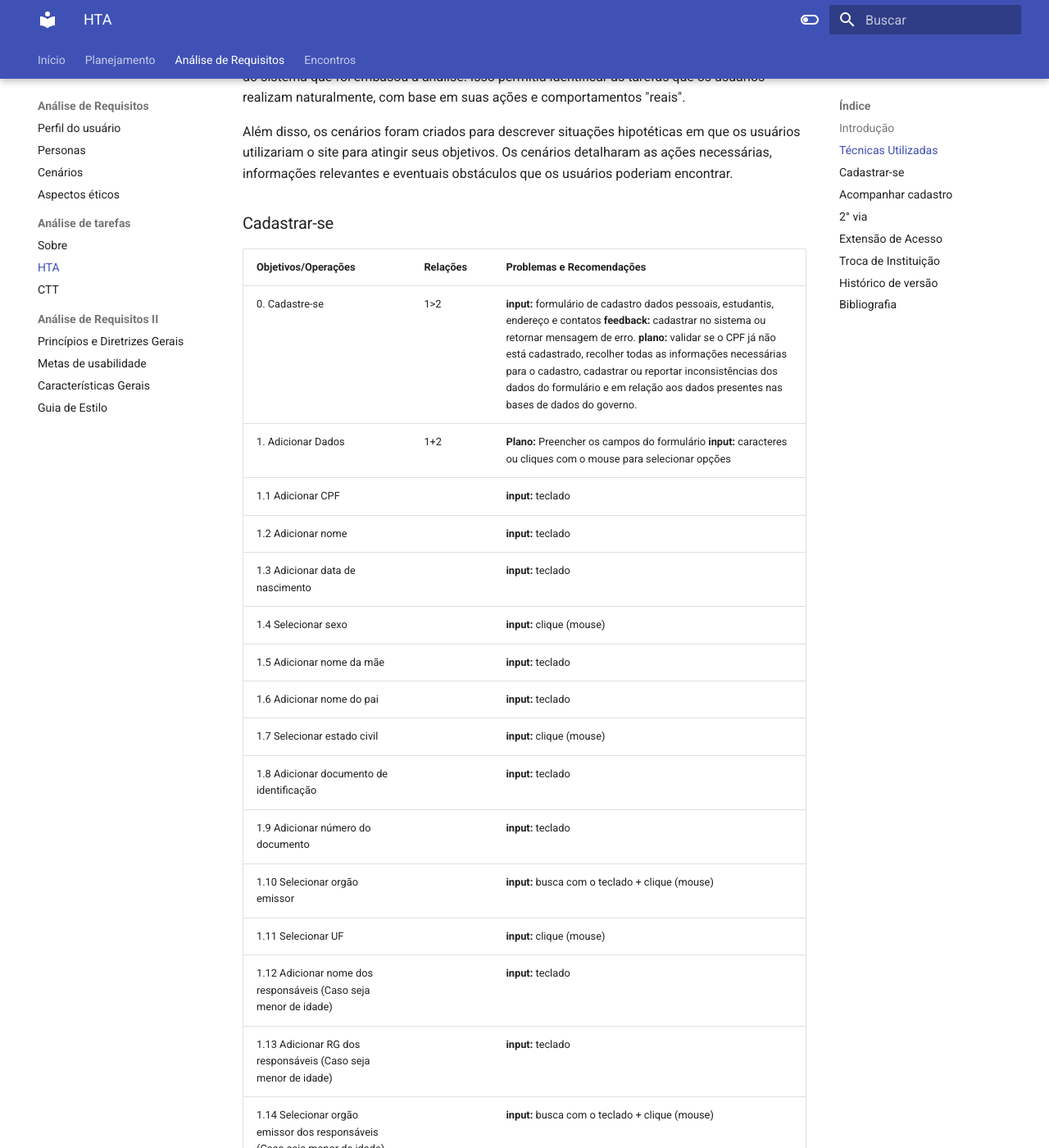
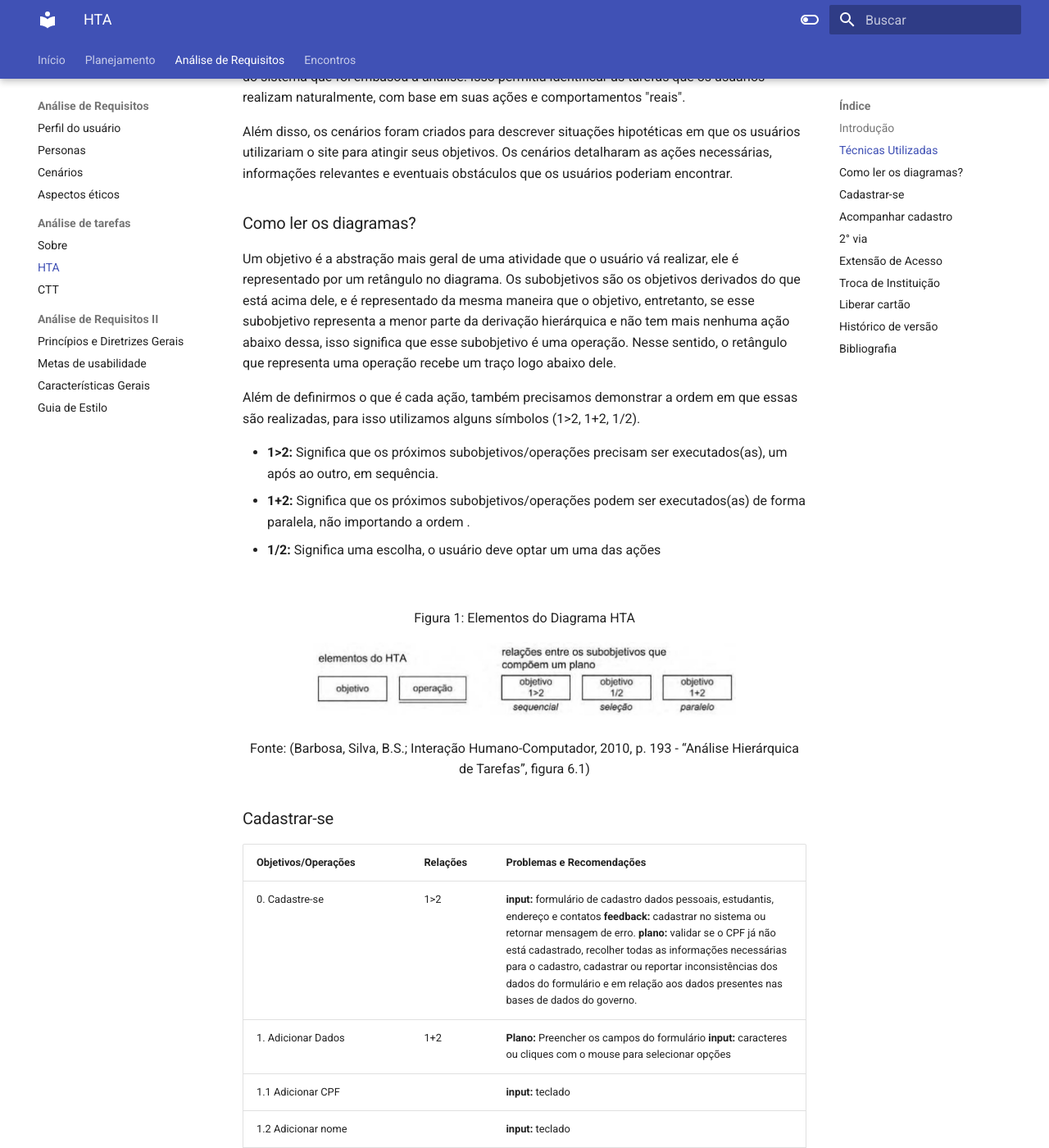
Before and after one commit to Interacao-Humano-Computador/2023.2--BRB-Mobilidade, an MkDocs documentation site: the page built from docs/analiseRequisitos/analise_tarefas/hta.md, in a window 1280 px wide and 1400 px high, scrolled down 543 px. Shown: the whole window at 82% size. Built offline with MkDocs 1.6.1 and Material for MkDocs 9.7.7, drawn with Linux system fonts in a browser that asks for light colours; some of the changed text lies outside the part shown.

Commit message:
Adiciona Diagrama HTA - Liberar Cartao e intrucao para leitura dos diagramas

```diff
--- a/docs/analiseRequisitos/analise_tarefas/hta.md
+++ b/docs/analiseRequisitos/analise_tarefas/hta.md
@@ -9,6 +9,23 @@
 A observação direta envolveu a observação de cada tarefa, em geral, essa técnica é utilizada para observar o usuário utilizando o sistema, mas no nosso caso, foi a nossa própria utilização do sistema que foi embasou a análise. Isso permitiu identificar as tarefas que os usuários realizam naturalmente, com base em suas ações e comportamentos "reais".
 
 Além disso, os cenários foram criados para descrever situações hipotéticas em que os usuários utilizariam o site para atingir seus objetivos. Os cenários detalharam as ações necessárias, informações relevantes e eventuais obstáculos que os usuários poderiam encontrar.
+
+### Como ler os diagramas?
+Um objetivo é a abstração mais geral de uma atividade que o usuário vá realizar, ele é representado por um retângulo no diagrama. Os subobjetivos são os objetivos derivados do que está acima dele, e é representado da mesma maneira que o objetivo, entretanto, se esse subobjetivo representa a menor parte da derivação hierárquica e não tem mais nenhuma ação abaixo dessa, isso significa que esse subobjetivo é uma operação. Nesse sentido, o retângulo que representa uma  operação recebe um traço logo abaixo dele.
+
+Além de definirmos o que é cada ação, também precisamos demonstrar a ordem em que essas são realizadas, para isso utilizamos alguns símbolos (1>2, 1+2, 1/2).
+
+- **1>2:** Significa que os próximos subobjetivos/operações precisam ser executados(as), um após ao outro, em sequência.
+- **1+2:** Significa que os próximos subobjetivos/operações podem ser executados(as) de forma paralela, não importando a ordem .
+- **1/2:** Significa uma escolha, o usuário deve optar um uma das ações
+
+<br>
+
+<div style="text-align: center">
+    <p>Figura 1: Elementos do Diagrama HTA </p>
+    <img src="https://github.com/Interacao-Humano-Computador/2023.2--BRB-Mobilidade/blob/main/docs/assets/legenda_HTA.jpeg?raw=true" width=75%>
+    <p>Fonte: (Barbosa, Silva, B.S.; Interação Humano-Computador, 2010, p. 193 - “Análise Hierárquica de Tarefas”, figura 6.1) </p>
+</div>
 
 ### Cadastrar-se
 
@@ -54,7 +71,7 @@
 
 <div style="text-align: center">
     <img src="https://github.com/Interacao-Humano-Computador/2023.2--BRB-Mobilidade/blob/main/docs/assets/diagramas%20hta/Diagrama%20cadastro.png?raw=true">
-    <p>Figura 1: Diagrama HTA da tarefa de cadastrar-se (Fonte: Lucas, 2023)</p>
+    <p>Figura 2: Diagrama HTA da tarefa de cadastrar-se (Fonte: Lucas, 2023)</p>
 </div>
 
 ### Acompanhar cadastro
@@ -81,7 +98,7 @@
 
 <div style="text-align: center">
     <img src="https://github.com/Interacao-Humano-Computador/2023.2--BRB-Mobilidade/blob/main/docs/assets/diagramas%20hta/Diagrama%20acompanhar%20cadastro.png?raw=true">
-    <p>Figura 2: Diagrama HTA da tarefa de acompanhar cadastro (Fonte: Artur Jackson e Amanda, 2023)</p>
+    <p>Figura 3: Diagrama HTA da tarefa de acompanhar cadastro (Fonte: Artur Jackson e Amanda, 2023)</p>
 </div>
 
 ### 2° via
@@ -114,7 +131,7 @@
 
 <div style="text-align: center">
     <img src="https://github.com/Interacao-Humano-Computador/2023.2--BRB-Mobilidade/blob/main/docs/assets/diagramas%20hta/Diagrama%202via.png?raw=true">
-    <p>Figura 3: Diagrama HTA da tarefa de 2°via (Fonte: Artur Jackson e Amanda, 2023)</p>
+    <p>Figura 4: Diagrama HTA da tarefa de 2°via (Fonte: Artur Jackson e Amanda, 2023)</p>
 </div>
 
 ### Extensão de Acesso
@@ -149,7 +166,7 @@
 
 <div style="text-align: center">
     <img src="https://github.com/Interacao-Humano-Computador/2023.2--BRB-Mobilidade/blob/main/docs/assets/diagramas%20hta/Diagrama%20extensao%20de%20acesso.png?raw=true">
-    <p>Figura 4: Diagrama HTA da tarefa de extensão de acesso (Fonte: Artur Jackson e Amanda, 2023)</p>
+    <p>Figura 5: Diagrama HTA da tarefa de extensão de acesso (Fonte: Artur Jackson e Amanda, 2023)</p>
 </div>
 
 ### Troca de Instituição
@@ -181,7 +198,26 @@
 
 <div style="text-align: center">
     <img src="https://github.com/Interacao-Humano-Computador/2023.2--BRB-Mobilidade/blob/main/docs/assets/diagramas%20hta/Diagrama%20troca%20de%20institui%C3%A7%C3%A3o.png?raw=true">
-    <p>Figura 5: Diagrama HTA da tarefa de troca de instituição (Fonte: Artur Jackson e Amanda, 2023)</p>
+    <p>Figura 6: Diagrama HTA da tarefa de troca de instituição (Fonte: Artur Jackson e Amanda, 2023)</p>
+</div>
+
+### Liberar cartão
+
+Esta atividade permite que o usuário libere o cartão para começar a utilizá-lo.
+
+| Objetivos/Operações | Relações| Problemas e Recomendações|
+| ------ | ------ | ------ |
+|0. Liberar Cartão| 1>2 |**input:** formulário com o código do cartão e código do usuário **feedback:** O cartão é liberado, ou então, uma mensagem de erro aparece, caso os dados informados estejam incorretos ou por algum outro motivo. **plano:** informar os dados e confirmar a ação |
+|1. Preencher Formulário| 1+2 |**plano:** informar o código do cartão e o código do usuário |
+|1.1 Inserir código do cartão|     |**input:** teclado|
+|1.2 Inserir código do usuário|     |**input:** teclado|
+|2. Clicar em "Verificar Dados"|      | **input:** clique com o mouse **Feedback:** Mensagem dizendo que o cartão foi liberado, ou, um alerta de erro dizendo que não foi possível fazer a liberação|
+
+<br>
+
+<div style="text-align: center">
+    <img src="https://github.com/Interacao-Humano-Computador/2023.2--BRB-Mobilidade/blob/main/docs/assets/diagramas%20hta/Diagrama_liberar_cartao.png?raw=true">
+    <p>Figura 7: Diagrama HTA da tarefa de liberar cartão(Fonte: Lucas, 2023)</p>
 </div>
 
 ## Histórico de versão
```
